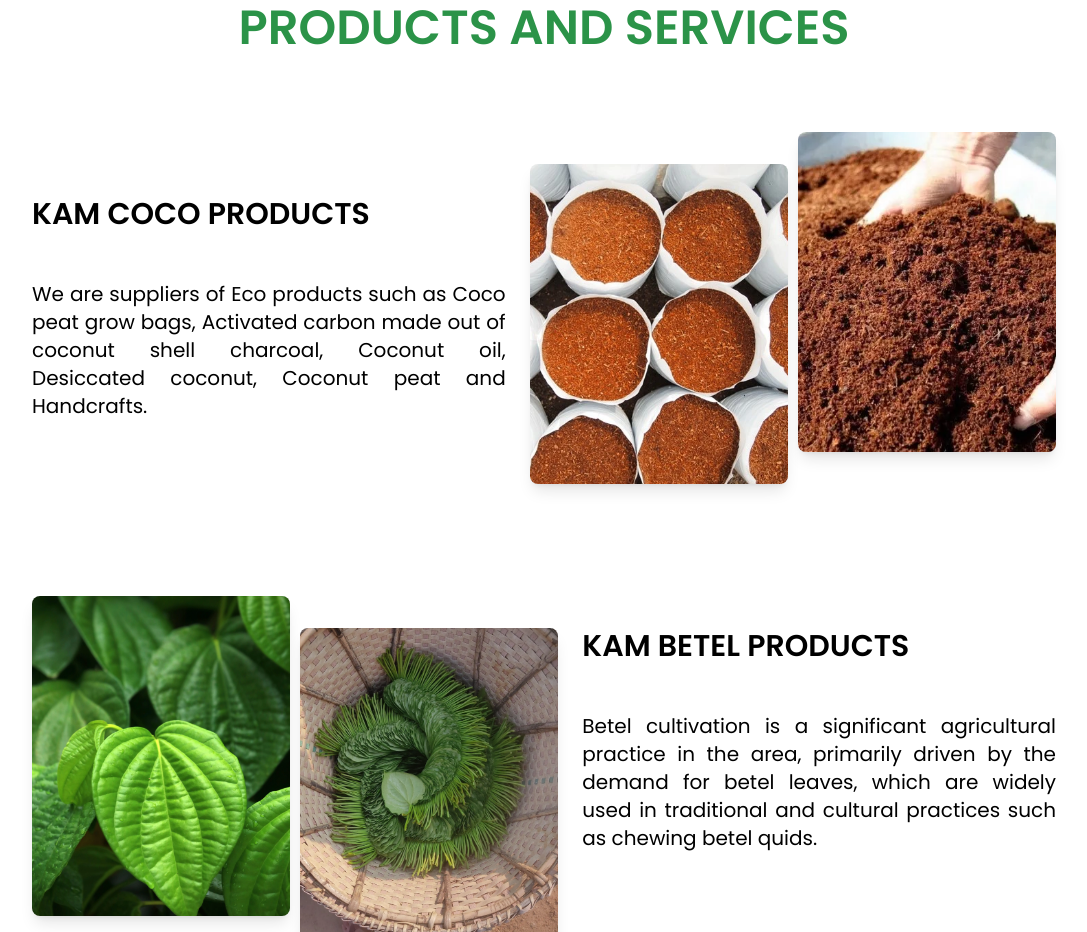
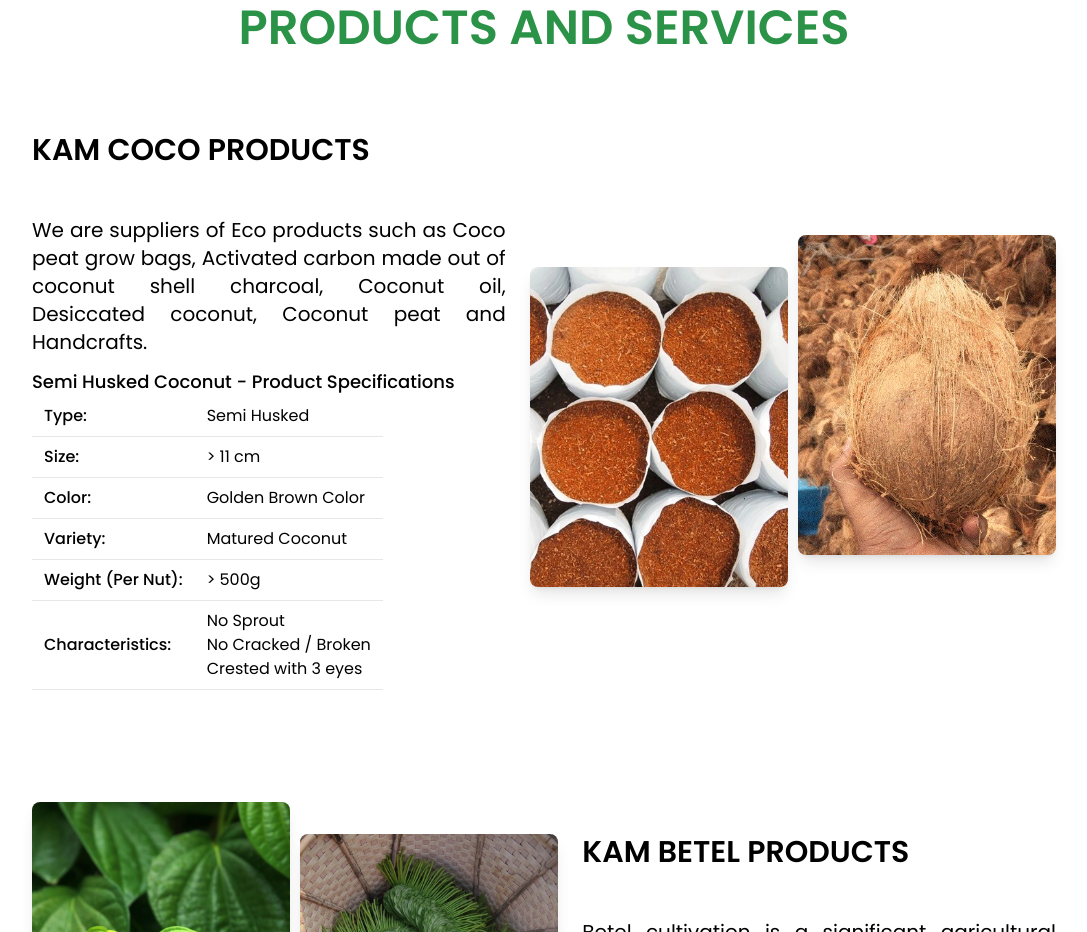
Before and after one commit to salilaherath/kamecho, a React (Vite) app: page / in a window 1280 px wide. Shown: the part 1260-2192 px from the top of the page, without its empty margins (96-1183 px from the left). Built offline with nearby package versions, Linux system fonts and the light colour scheme.

Commit message:
Semi Husked Coconut - Product Specifications

```diff
--- a/src/components/Products.jsx
+++ b/src/components/Products.jsx
@@ -1,5 +1,6 @@
 import Picture1 from "../assets/Picture1.webp";
 import Picture3 from "../assets/Picture3.webp";
+import Picture2 from "../assets/coco.jpg";
 import betel1 from "../assets/Betel1.webp";
 import betel2 from "../assets/Betel2.webp";
 import business1 from "../assets/business1.webp";
@@ -25,6 +26,39 @@ const Products = () => {
               Activated carbon made out of coconut shell charcoal, Coconut oil,
               Desiccated coconut, Coconut peat and Handcrafts.
             </p>
+            <h3 className="text-md md:text-lg font-medium mt-3">
+              Semi Husked Coconut - Product Specifications
+            </h3>
+
+            <table>
+              <tr className="mt-2 border-b">
+                <td className="font-medium px-3">Type:</td>
+                <td className="px-3 py-2">Semi Husked</td>
+              </tr>
+              <tr className="mt-2 border-b">
+                <td className="font-medium px-3">Size:</td>
+                <td className="px-3 py-2">&gt; 11 cm</td>
+              </tr>
+              <tr className="mt-2 border-b">
+                <td className="font-medium px-3">Color:</td>
+                <td className="px-3 py-2">Golden Brown Color</td>
+              </tr>
+              <tr className="mt-2 border-b">
+                <td className="font-medium px-3">Variety:</td>
+                <td className="px-3 py-2">Matured Coconut</td>
+              </tr>
+              <tr className="mt-2 border-b">
+                <td className="font-medium px-3">Weight (Per Nut):</td>
+                <td className="px-3 py-2">&gt; 500g</td>
+              </tr>
+              <tr className="mt-2 border-b">
+                <td className="font-medium px-3">Characteristics:</td>
+                <td className="px-3 py-2">
+                  No Sprout <br /> No Cracked / Broken <br /> Crested with 3
+                  eyes
+                </td>
+              </tr>
+            </table>
           </div>
           <div className="relative w-[100%] flex justify-between -z-[99] mt-6 md:mt-12">
             <img
@@ -33,7 +67,7 @@ const Products = () => {
               className="w-[49%] h-60 object-cover rounded-lg shadow-lg md:h-60 xl:h-80"
             />
             <img
-              src={Picture3}
+              src={Picture2}
               alt="Coconut Products"
               className="w-[49%] h-60 object-cover rounded-lg shadow-lg md:h-60 xl:h-80 absolute -top-[10%] right-0"
             />
```
Also changed, not shown: src/assets/coco.jpg (added).
